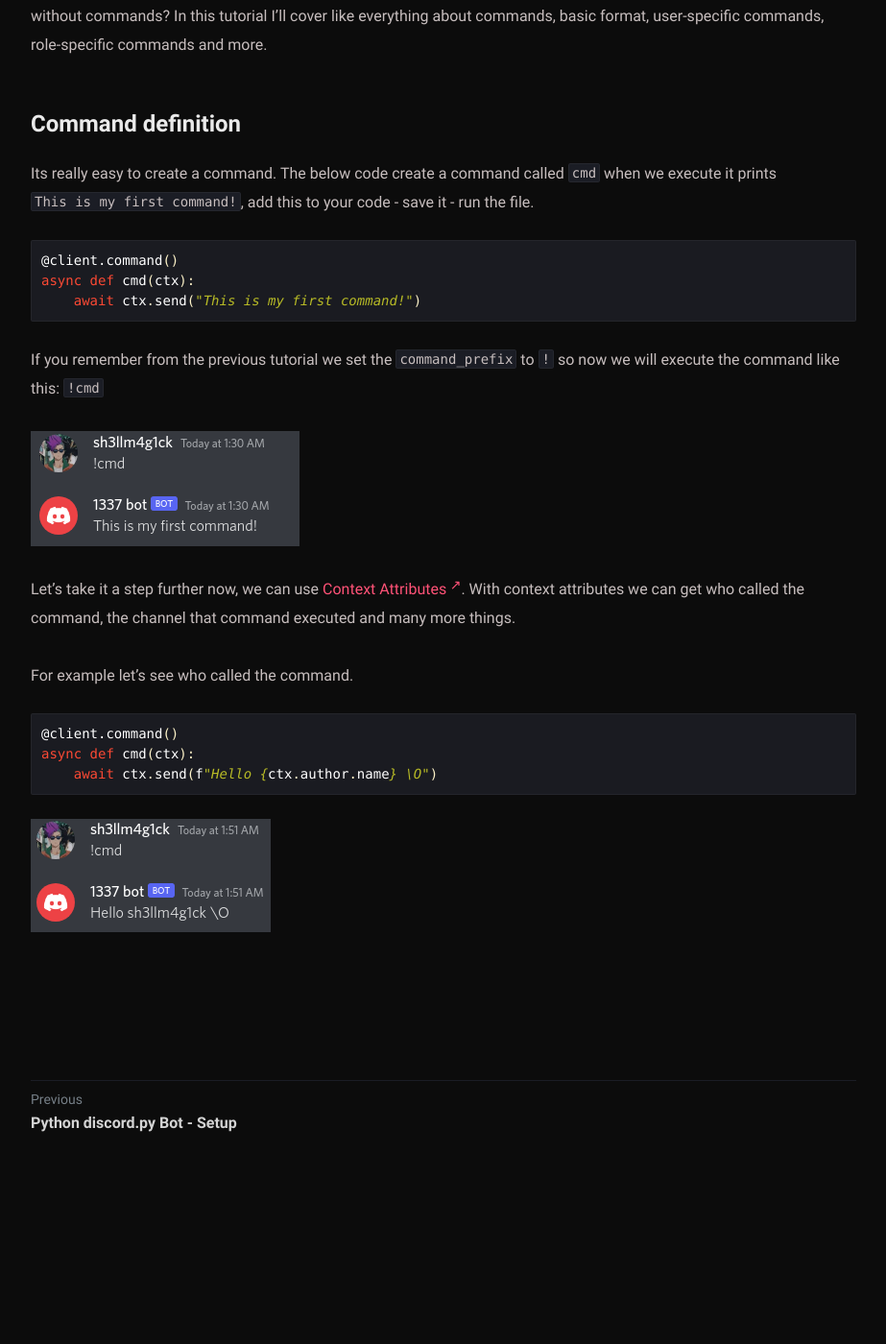
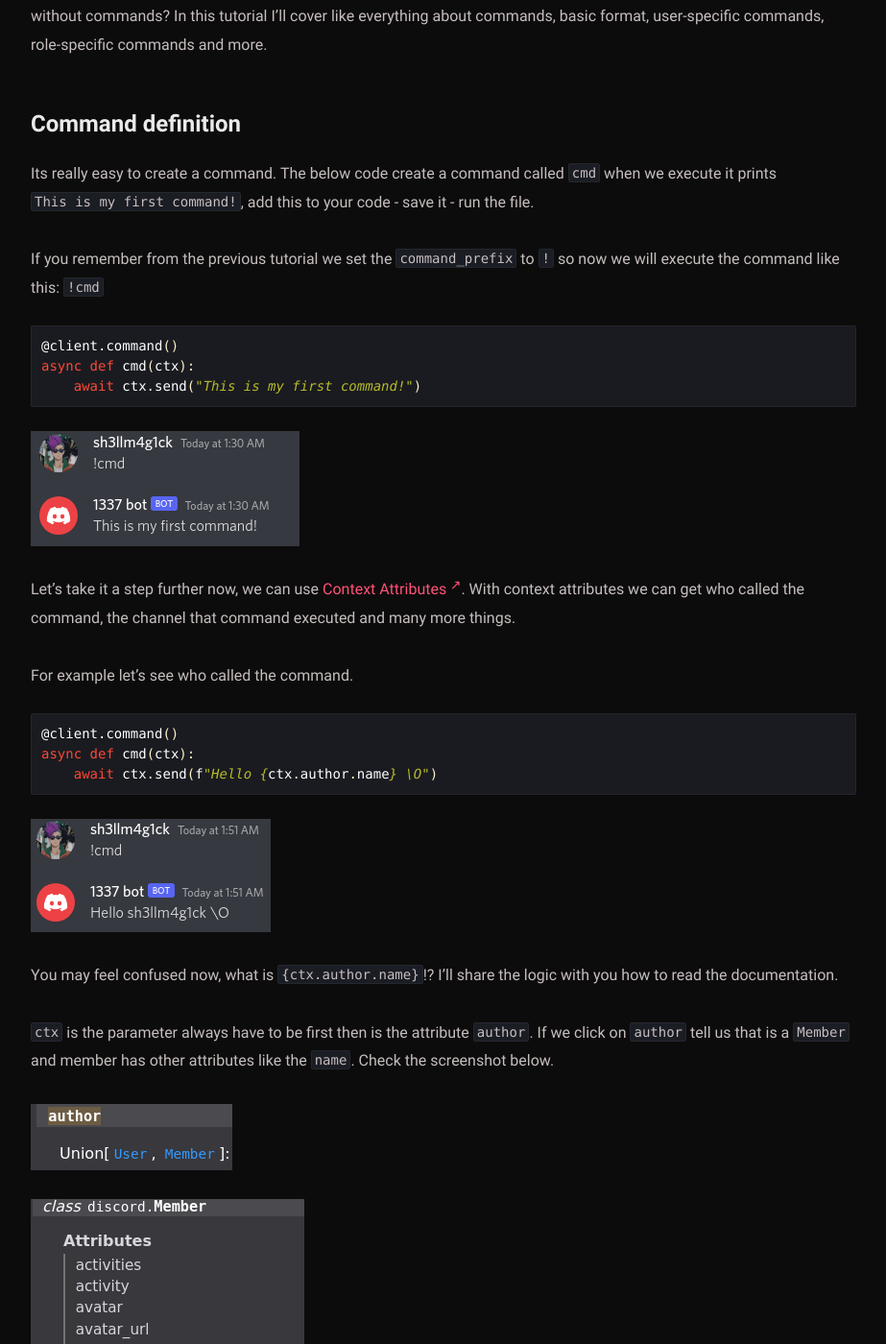
Before and after one commit to sh3llm4g1ck/sh3llm4g1ck.github.io, a Jekyll site: the page built from _posts/python-discord.py-bot-commands/2022-05-07-python-discord.py-bot-commands.md, in a window 1280 px wide and 1400 px high, scrolled down 313 px. Shown: the whole window at 96% size, without its empty margins (178-1101 px from the left). Built offline with Jekyll 4.4.1, drawn with Linux system fonts in a browser that asks for light colours; before the commit the page ends 1504 px from its top, so only the background shows below that.

Commit message:
Update 2022-05-07-python-discord.py-bot-commands.md

````diff
--- a/_posts/python-discord.py-bot-commands/2022-05-07-python-discord.py-bot-commands.md
+++ b/_posts/python-discord.py-bot-commands/2022-05-07-python-discord.py-bot-commands.md
@@ -11,13 +11,13 @@ In this tutorial I'll cover like everything about commands, basic format, user-s
 
 Its really easy to create a command. The below code create a command called `cmd` when we execute it prints `This is my first command!`, add this to your code - save it - run the file.
 
+If you remember from the previous tutorial we set the `command_prefix` to `!` so now we will execute the command like this: `!cmd`
+
 ```python
 @client.command()
 async def cmd(ctx):
     await ctx.send("This is my first command!")
 ```
-
-If you remember from the previous tutorial we set the `command_prefix` to `!` so now we will execute the command like this: `!cmd`
 
 ![](https://raw.githubusercontent.com/sh3llm4g1ck/sh3llm4g1ck.github.io/main/_posts/python-discord.py-bot-commands/images/1.png)
 
@@ -32,3 +32,11 @@ async def cmd(ctx):
 ```
 
 ![](https://raw.githubusercontent.com/sh3llm4g1ck/sh3llm4g1ck.github.io/main/_posts/python-discord.py-bot-commands/images/2.png)
+
+Υou may feel confused now, what is `{ctx.author.name}`!? I'll share the logic with you how to read the documentation.
+
+`ctx` is the parameter always have to be first then is the attribute `author`. If we click on `author` tell us that is a `Member` and member has other attributes like the `name`. Check the screenshot below.
+
+![](https://raw.githubusercontent.com/sh3llm4g1ck/sh3llm4g1ck.github.io/main/_posts/python-discord.py-bot-commands/images/3.png)
+
+![](https://raw.githubusercontent.com/sh3llm4g1ck/sh3llm4g1ck.github.io/main/_posts/python-discord.py-bot-commands/images/4.png)
````
